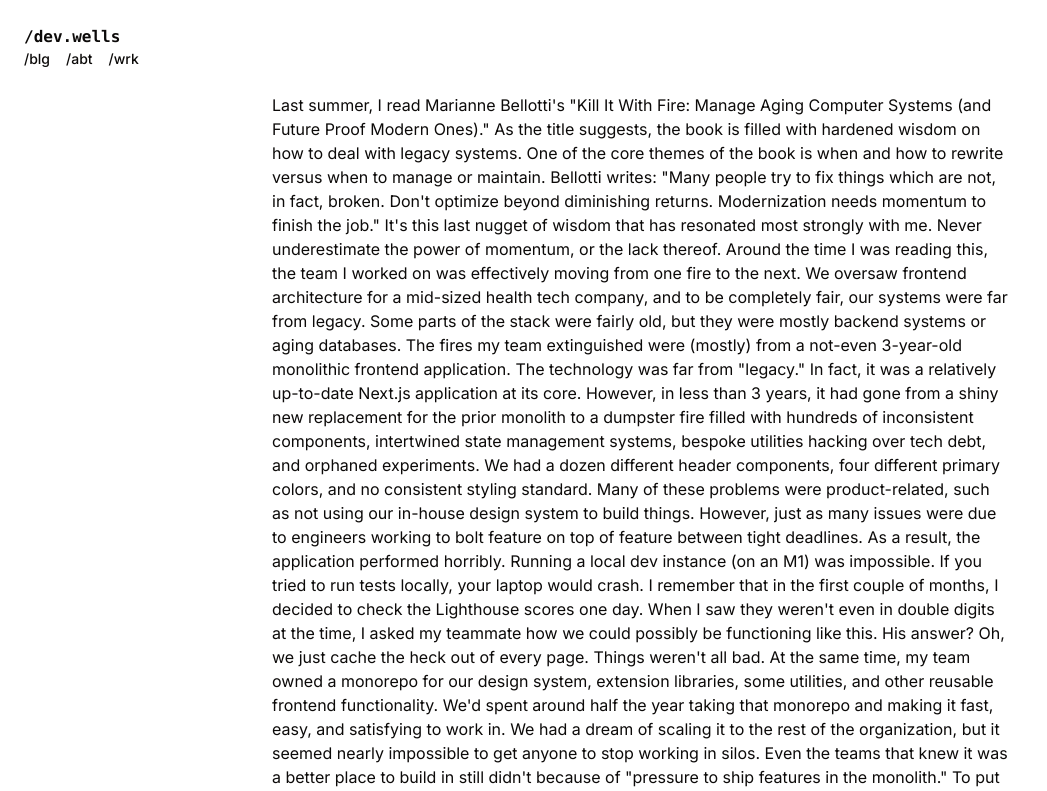
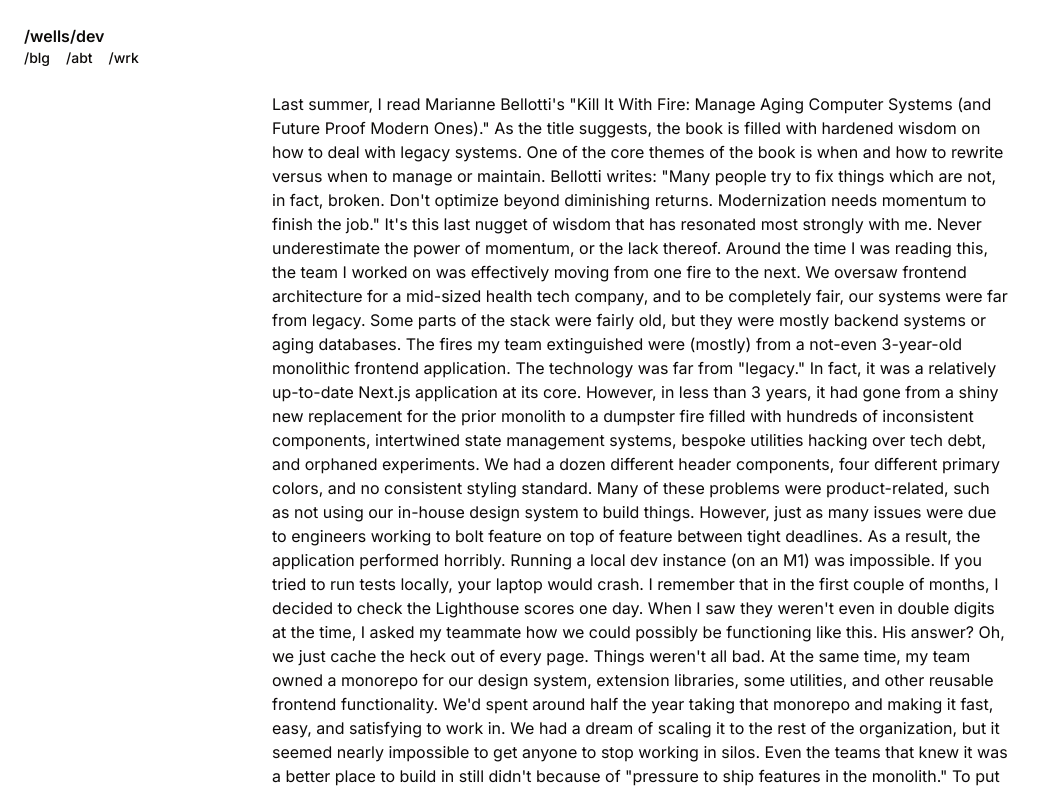
Before and after one commit to devdumpling/awells, a Next.js app: page /blog/momentum in a window 1280 px wide. Shown: the top 791 px of the page, without its empty margins (0-1047 px from the left). Built offline with nearby package versions, Linux system fonts and the light colour scheme.

Commit message:
more play

```diff
--- a/src/components/Nav.tsx
+++ b/src/components/Nav.tsx
@@ -4,8 +4,8 @@ export function Nav() {
   return (
     <nav>
       <div className="p-4 md:p-6">
-        <Link className="font-mono font-semibold" href="/">
-          /dev.wells
+        <Link className="font-semibold" href="/">
+          /wells/dev
         </Link>
         <nav className="flex gap-4 text-sm font-medium">
           <Link href="/blog">/blg</Link>
```
